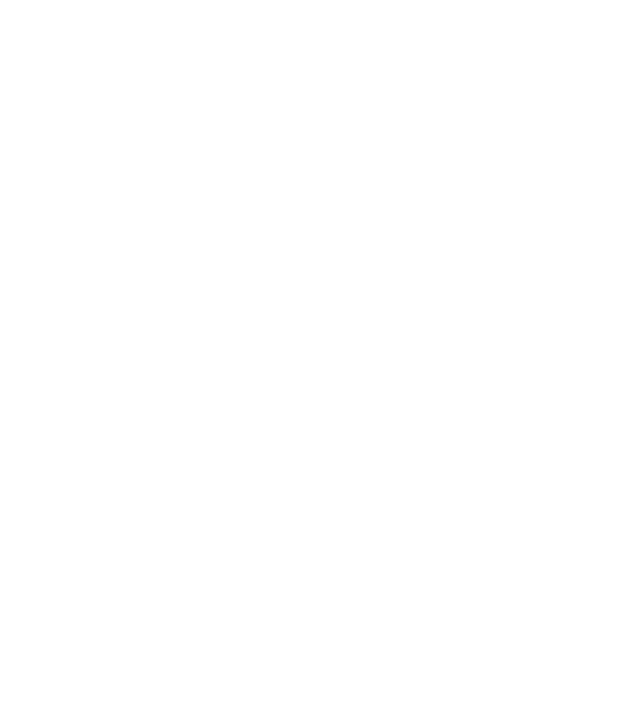
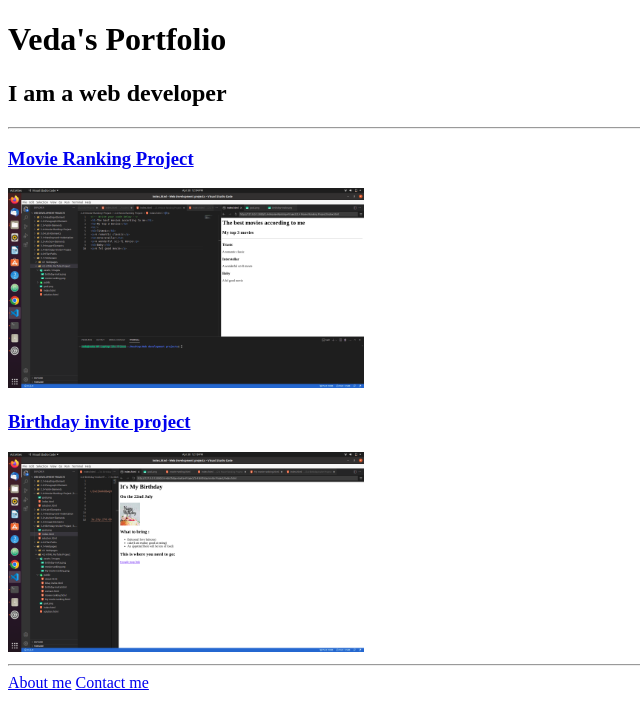
Before and after one commit to Veda452/html-portfolio, a plain HTML site: page index.html in a window 1280 px wide. Shown: the whole page, without its empty margins (0-640 px from the left). Drawn offline with Linux system fonts and the light colour scheme.

Commit message:
Add files via upload

```diff
--- a/index.html
+++ b/index.html
@@ -1,5 +1,26 @@
 <!-- TODO 1: Create the HTML Boilerplate -->
-
+<!DOCTYPE html>
+<html lang="en">
+<head>
+    <meta charset="UTF-8">
+    <meta http-equiv="X-UA-Compatible" content="IE=edge">
+    <meta name="viewport" content="width=device-width, initial-scale=1.0">
+    <title>Document</title>
+</head>
+<body>
+    <h1>Veda's Portfolio</h1>
+    <h2> I am a web developer</h2>
+    <hr/>
+    <h3><a href="./public/My movie ranking.html">Movie Ranking Project</a></h3>
+    <img src="./assets/images/My movie-ranking.png" height="200"/>
+    <br/>
+    <h3><a href="./public/Bday invite.html">Birthday invite project</a></h3>
+    <img src="./assets/images/bday-invite.png" height="200"/>
+    <hr/>
+    <a href="./public/about.html">About me</a>
+    <a href="./public/contact.html">Contact me</a>
+</body>
+</html>
 <!-- TODO 2: Add Your previous projects' HTML into the public folder -->
 
 <!-- TODO 3: Take screenshots of your project previews and add the images to the images folder -->
```
